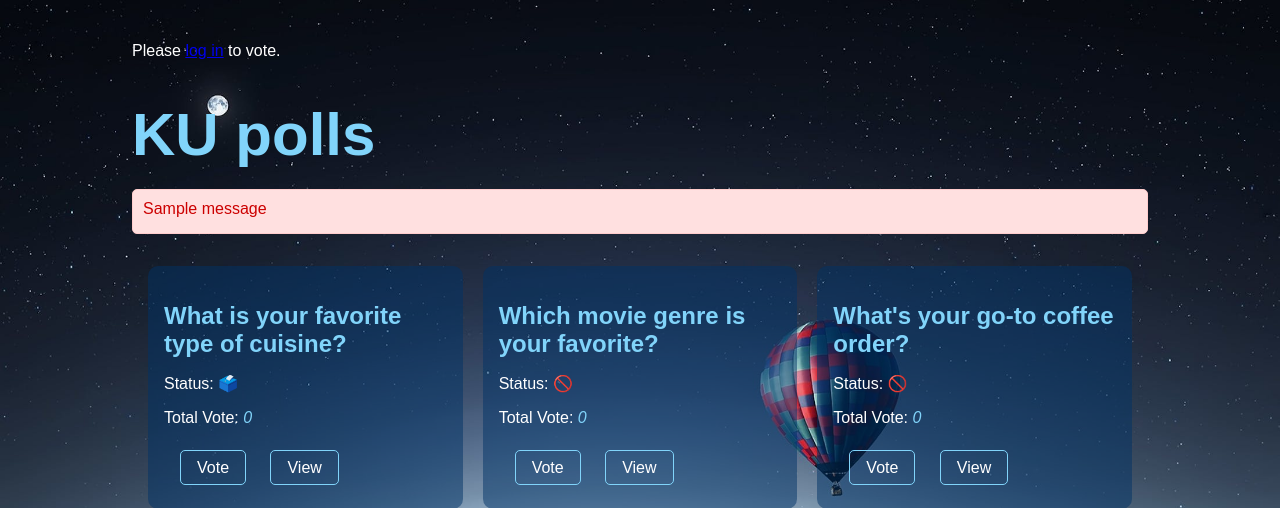
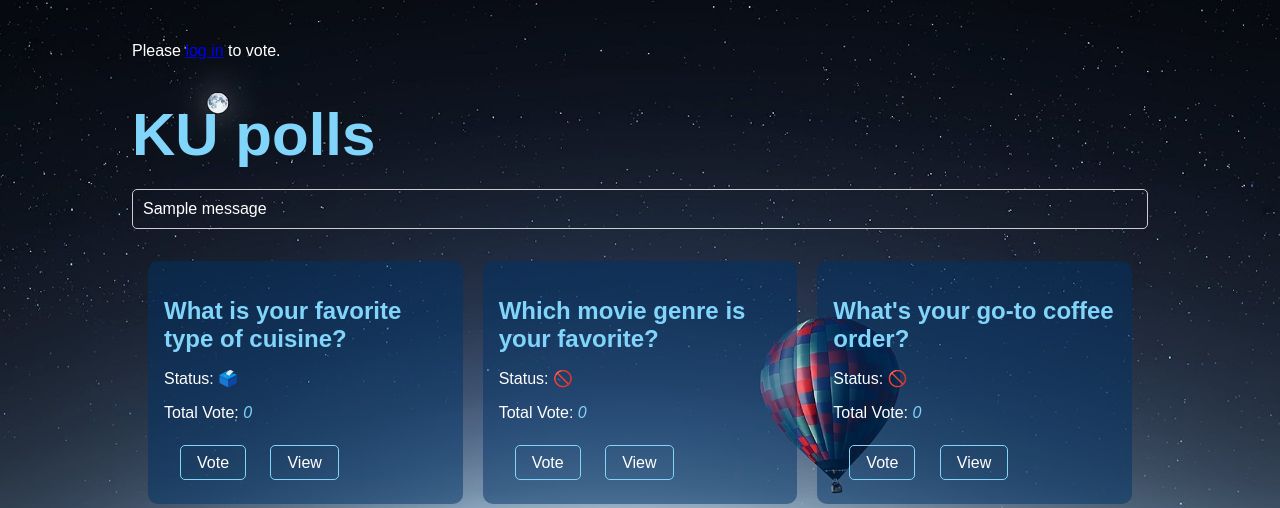
Before and after one commit to Jwizzed/ku-polls, a Django app: page /polls/ in a window 1280 px wide. Shown: the top 508 px of the page. Run offline with Django 4.2, Linux system fonts and the light colour scheme; data comes from the database, SQL or seed files in the repository; tables that the repository leaves empty hold one stand-in row (values such as "Sample post"); one stand-in notice (Sample message) is shown.

Commit message:
added a class for message.success in .css but still failed

```diff
--- a/polls/static/polls/style.css
+++ b/polls/static/polls/style.css
@@ -221,18 +221,21 @@ em.total-vote{
     color: #333;
 }
 
-.error_messages {
-    background-color: #ffe0e0;
+.messages_container {
     padding: 10px;
-    border: 1px solid #ffcccc;
+    border: 1px solid #ccc;
     border-radius: 5px;
     list-style-type: none;
 }
-
+.success_message li {
+    color: #008800;
+    margin-bottom: 5px;
+}
 .error_messages li {
     color: #cc0000;
     margin-bottom: 5px;
 }
+
 
 .results-section {
     margin-top: 20px;
--- a/polls/templates/polls/index.html
+++ b/polls/templates/polls/index.html
@@ -18,11 +18,15 @@
             {% endif %}
             <h1 class="ku-polls">KU polls</h1>
             {% if messages %}
-            <ul class="error_messages">
-                {% for message in messages %}
-                <li{% if message.tags %} class="{{ message.tags }}"{% endif %}>{{ message }}</li>
-                {% endfor %}
-            </ul>
+            <ul class="messages_container">
+            {% for message in messages %}
+                {% if message.tags == "success" %}
+                    <li class="success_message">{{ message }}</li>
+                {% elif message.tags == "error" %}
+                    <li class="error_message">{{ message }}</li>
+                {% endif %}
+            {% endfor %}
+        </ul>
             {% endif %}
             <div class="flex mt-4 border border-gray-500 p-4 scrollable-content">
 
```
